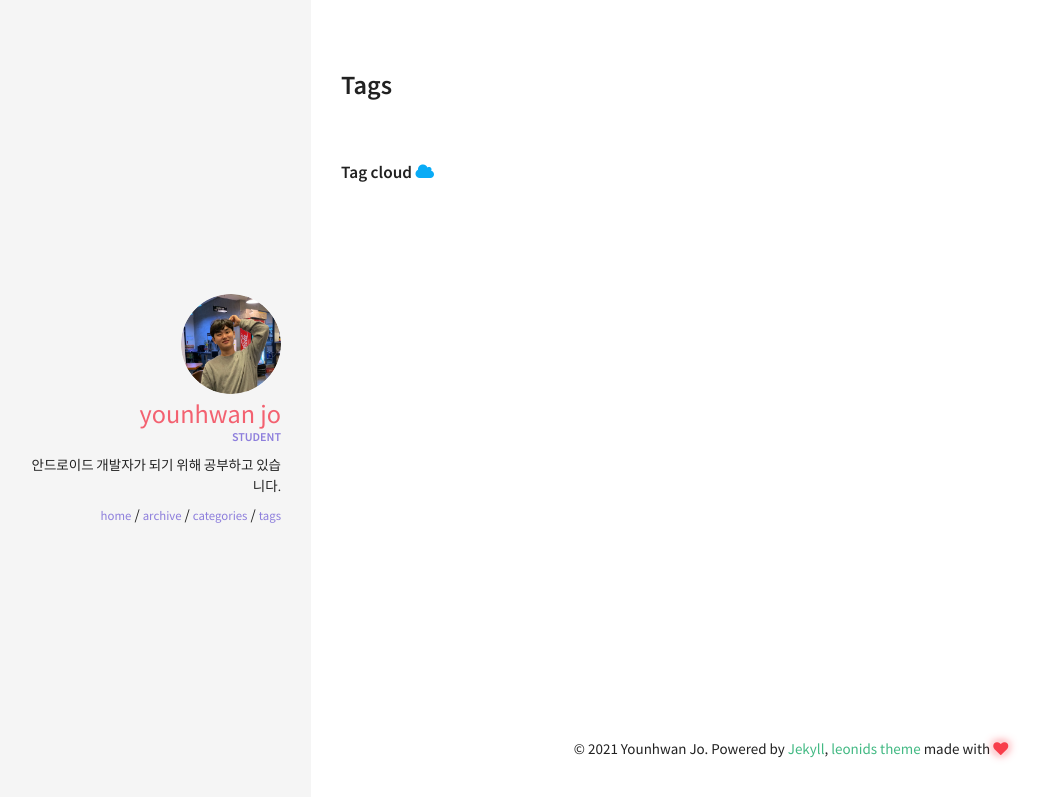
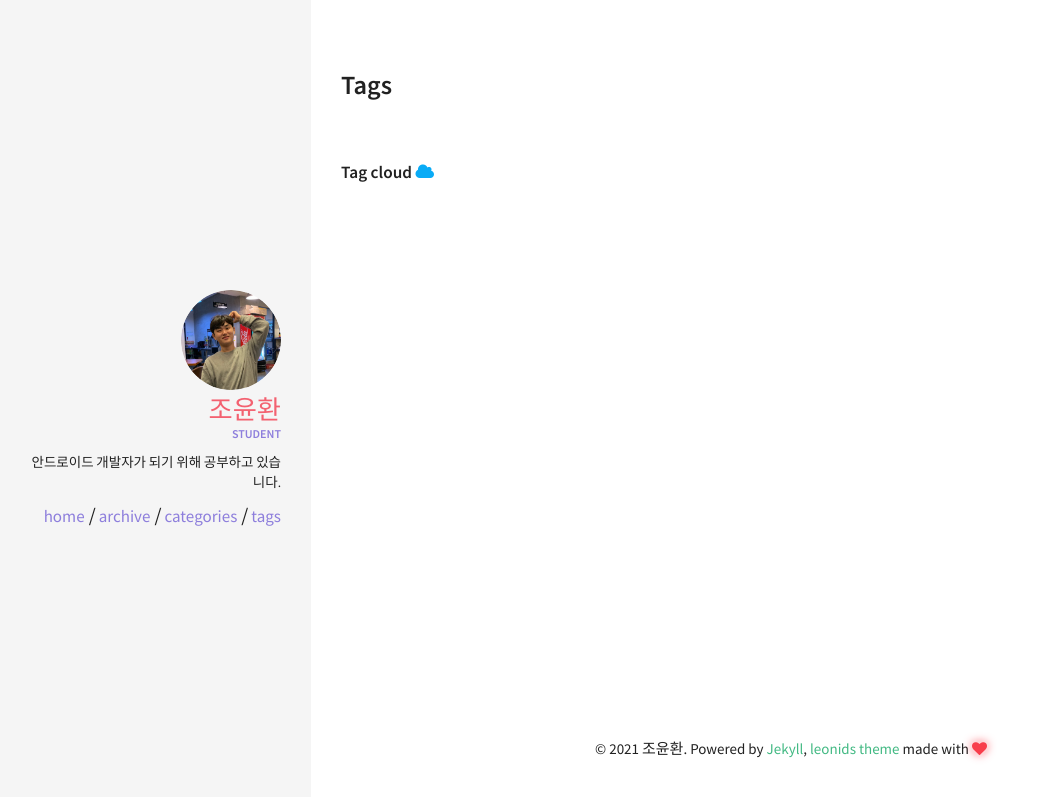
Before and after one commit to younhwan97/younhwan97.github.io, a Jekyll site: the page built from tags.html, in a window 1280 px wide. Shown: the top 797 px of the page, without its empty margins (9-1053 px from the left). Built offline with Jekyll 4.4.1, drawn with Linux system fonts in a browser that asks for light colours.

Commit message:
[업데이트] 폰트 크기

```diff
--- a/_config.yml
+++ b/_config.yml
@@ -33,7 +33,7 @@ kramdown:
 ####################################
 #
 owner:
-  name: Younhwan Jo
+  name: 조윤환
   avatar: avatar.png
   job: "Student"
   bio: "안드로이드 개발자가 되기 위해 공부하고 있습니다."
--- a/_includes/sidebar.html
+++ b/_includes/sidebar.html
@@ -11,11 +11,11 @@
   <span class="author_bio mbm">{{ author.bio }}</span>
   <nav class="nav">
     <ul class="nav-list">
-      <li class="nav-item">
+      <li class="nav-item" style="font-size: 20px">
         <a href="{{ site.url }}/">home</a>
       </li>
       {% for page in site.pages %} {% if page.title %}
-      <li class="nav-item">
+      <li class="nav-item" style="font-size: 20px">
         <a href="{{ site.url }}{{ page.url }}">{{ page.title }}</a>
       </li>
       {% endif %} {% endfor %}
```
Also changed, not shown: _data/index/projects.yml (+4 -4 lines).
